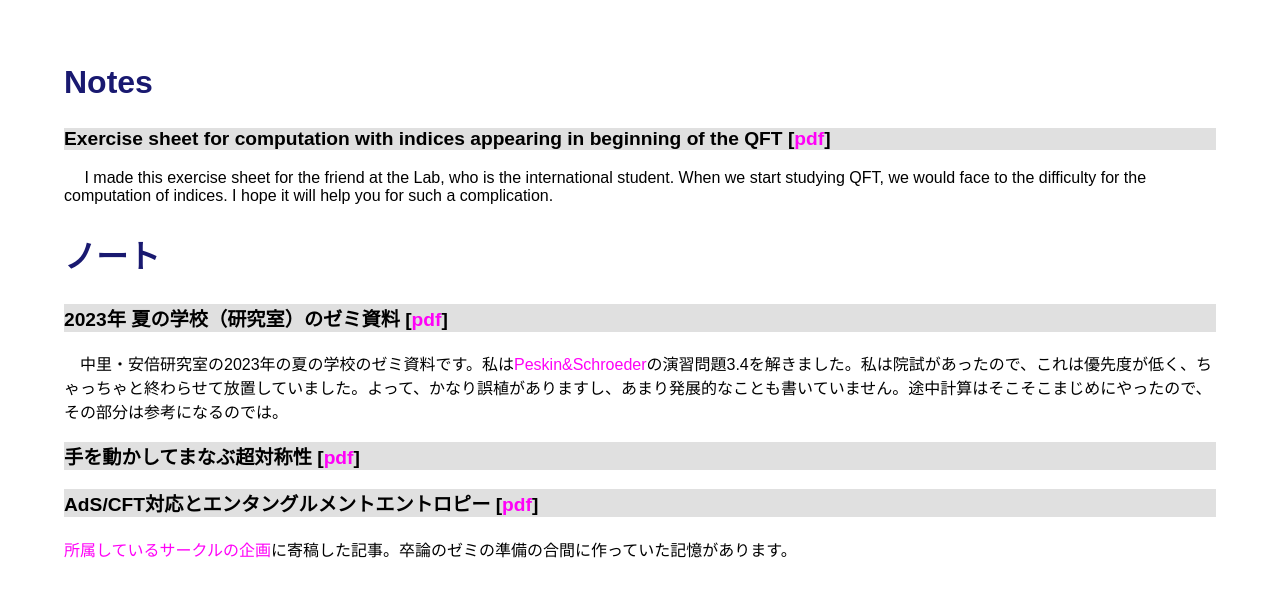
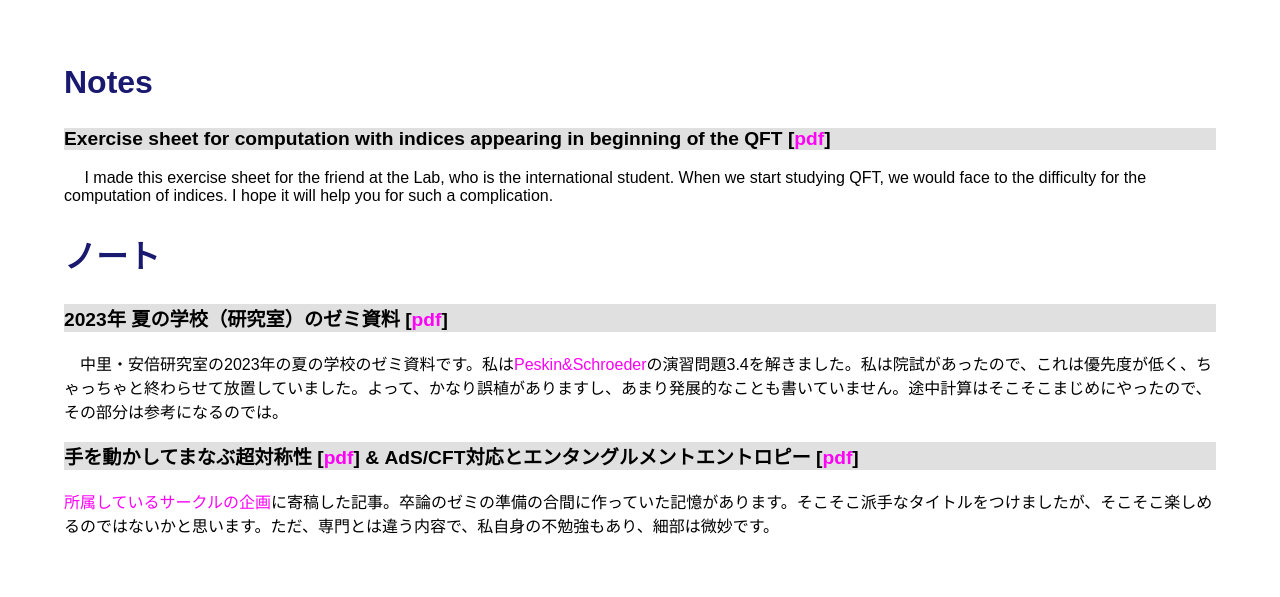
Before and after one commit to dxmegvpw/imiya.github.io, a Jekyll site: the page miya/notes/notes.html, which Jekyll copies as it is, in a window 1280 px wide. Shown: the top 597 px of the page. Built offline with Jekyll 4.4.1, drawn with Linux system fonts in a browser that asks for light colours.

Commit message:
Update files

```diff
--- a/miya/index.html
+++ b/miya/index.html
@@ -64,10 +64,7 @@
             <a href="notes/notes.html">Some notes in English and/or Japanese</a>
         </li>
         <li>
-            手を動かしてまなぶ超対称性[<a href="notes/notes.html#susy_by_hand">リンク</a>]
-        </li>
-        <li>
-            AdS/CFT対応とエンタングルメントエントロピー[<a href="notes/notes.html#adscft_and_ee">リンク</a>]
+            企画の記事(2023)[<a href="notes/notes.html#adv2023">リンク</a>]
         </li>
         <li>
             <a href="miscellany/miscellany.html">その他、雑多な文章</a>
--- a/miya/notes/notes.html
+++ b/miya/notes/notes.html
@@ -34,18 +34,16 @@
         &emsp;中里・安倍研究室の2023年の夏の学校のゼミ資料です。私は<a href="https://www.amazon.co.jp/dp/0201503972" target="_blank">Peskin&Schroeder</a>の演習問題3.4を解きました。私は院試があったので、これは優先度が低く、ちゃっちゃと終わらせて放置していました。よって、かなり誤植がありますし、あまり発展的なことも書いていません。途中計算はそこそこまじめにやったので、その部分は参考になるのでは。
     </p>
 
-    <h3 id="susy_by_hand">
+    <h3 id="adv2023">
         手を動かしてまなぶ超対称性
         [<a href="https://dxmegvpw.github.io/docs/notes/adv_20231214.pdf">pdf</a>]
-    </h3>
-
-    <h3 id="adscft_and_ee">
+        &
         AdS/CFT対応とエンタングルメントエントロピー
         [<a href="https://dxmegvpw.github.io/docs/notes/adv_20231221.pdf">pdf</a>]
     </h3>
 
     <p>
-       <a href="https://wathematica-adv-2023.vercel.app/" target="_blank">所属しているサークルの企画</a>に寄稿した記事。卒論のゼミの準備の合間に作っていた記憶があります。
+       <a href="https://wathematica-adv-2023.vercel.app/" target="_blank">所属しているサークルの企画</a>に寄稿した記事。卒論のゼミの準備の合間に作っていた記憶があります。そこそこ派手なタイトルをつけましたが、そこそこ楽しめるのではないかと思います。ただ、専門とは違う内容で、私自身の不勉強もあり、細部は微妙です。
     </p>
 
 </body>
```
Also changed, not shown: miya/miscellany/for_writing_the_senior_thesis/for_writing_the_senior_thesis.html (+7 -1 lines).
